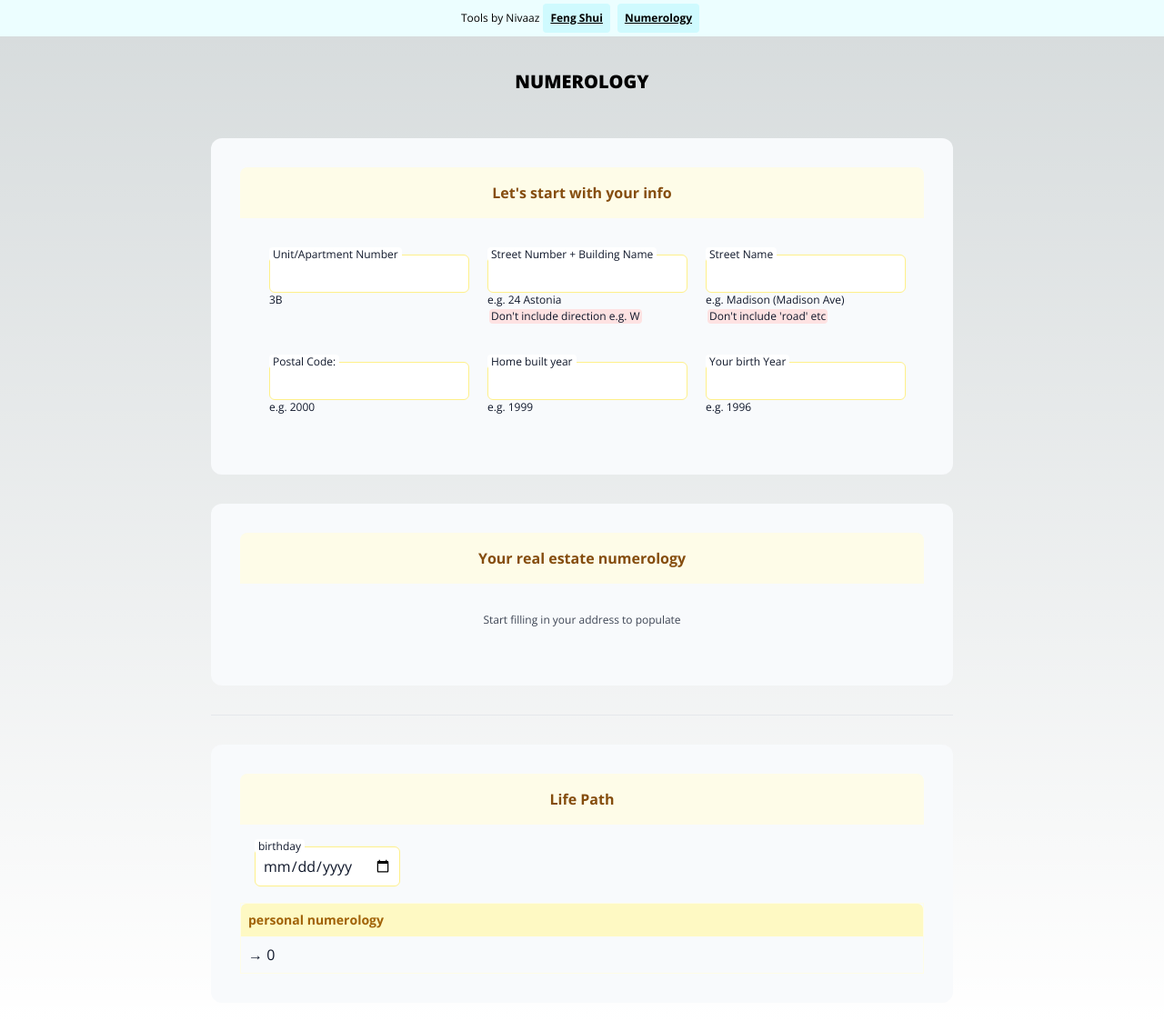
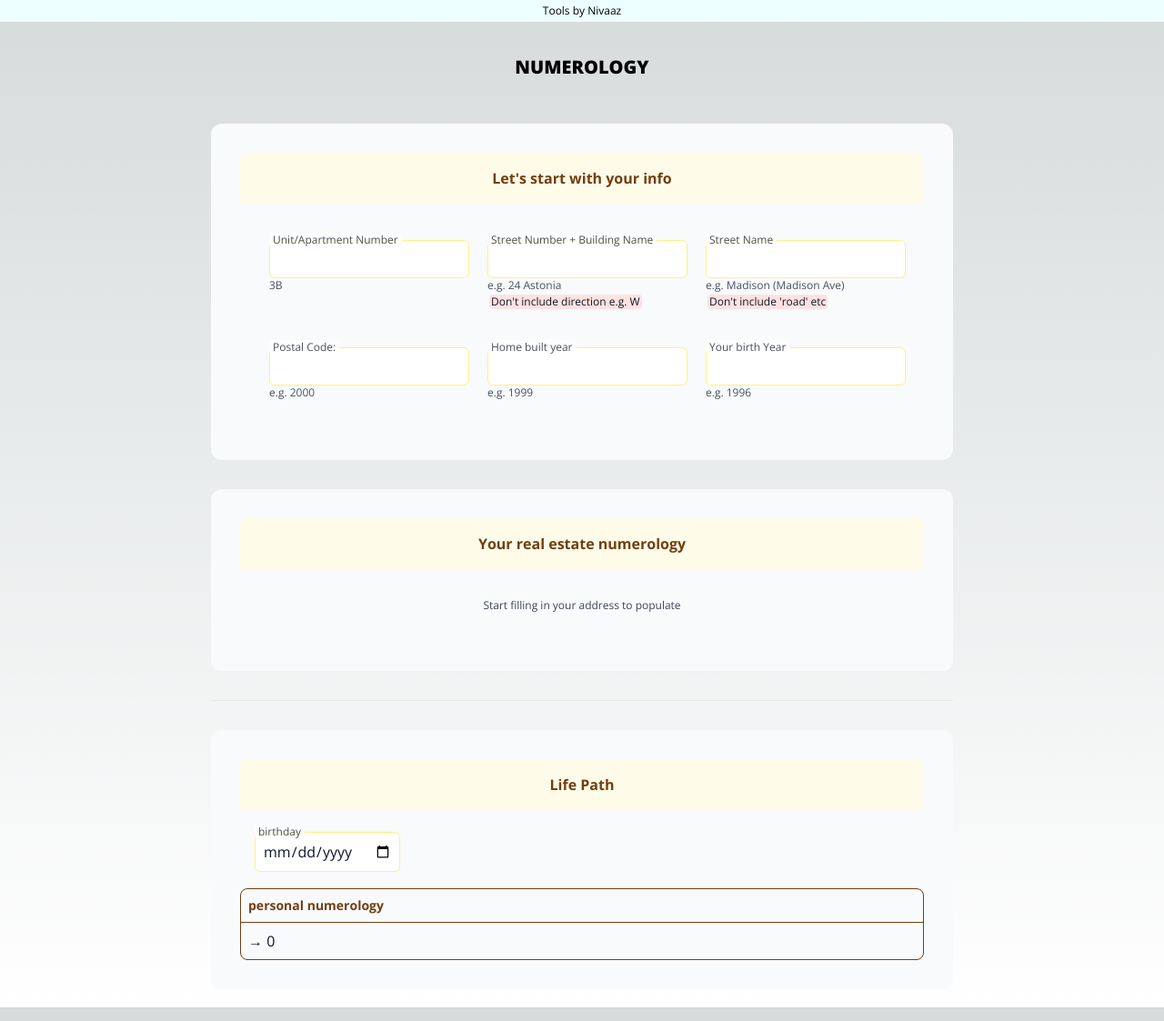
Before and after one commit to nivaaz/flying-star-feng-shui, a Next.js app: page /numerology in a window 1280 px wide. Shown: the whole page at 91% size. Built offline with nearby package versions, Linux system fonts and the light colour scheme; a web font is replaced by a local one.

Commit message:
add isdirty form, hide tabs

```diff
--- a/src/app/layout.tsx
+++ b/src/app/layout.tsx
@@ -22,19 +22,19 @@ export default function RootLayout({
         <>
           <nav className="text-center text-xs bg-cyan-50 dark:bg-cyan-800  flex flex-row justify-center p-1 ">
             <p className="my-auto"> Tools by Nivaaz</p>
-            <Link href="/feng-shui">
+            {/* <Link href="/feng-shui">
               {" "}
-              <p className=" w-fit underline font-bold p-2 mx-1 bg-cyan-100 dark:bg-cyan-900 rounded">
+              <p className=" w-fit font-bold p-2 mx-1 bg-cyan-100 dark:bg-cyan-900 rounded">
                 {" "}
                 Feng Shui{" "}
               </p>
             </Link>
             <Link href="/numerology">
-              <p className=" w-fit underline font-bold p-2 mx-1 bg-cyan-100 dark:bg-cyan-900 rounded">
+              <p className=" w-fit font-bold p-2 mx-1 bg-cyan-100 dark:bg-cyan-900 rounded">
                 {" "}
                 Numerology{" "}
               </p>
-            </Link>
+            </Link> */}
           </nav>
           {children}
         </>
--- a/src/app/numerology/page.tsx
+++ b/src/app/numerology/page.tsx
@@ -7,6 +7,10 @@ import {
 } from "./utils";
 import { addressFields, NumerologyMeanings } from "./constants";
 import Container from "../components/container";
+
+const isDirtyForm = (obj: any) => {
+  return !Object.values(obj).some((value) => value !== "");
+};
 
 const Numerology = () => {
   const [formData, setFormData] = useState({
@@ -40,7 +44,7 @@ const Numerology = () => {
         <Container>
           <Banner>Let&apos;s start with your info</Banner>
           <form
-            className="w-full rounded p-4 dark:text-white dark:bg-slate-900 space-y-4"
+            className="w-full rounded p-4 dark:text-white  space-y-4"
             onSubmit={handleSubmit}
           >
             <div className="grid sm:grid-cols-2 md:grid-cols-3 m-auto">
@@ -63,11 +67,13 @@ const Numerology = () => {
           <Banner>
             <p> Your real estate numerology</p>{" "}
           </Banner>
-          <div className="m-auto p-4 w-full  dark:bg-slate-900 rounded space-y-8">
-          <p className="text-xs text-center p-4 opacity-80">
-            {" "}
-            Start filling in your address to populate
-          </p>
+          <div className="m-auto p-4 w-full  space-y-8">
+            {isDirtyForm(formData) && (
+              <p className="text-xs text-center p-4 opacity-80">
+                {" "}
+                Start filling in your address to populate
+              </p>
+            )}
             {formData.unitNumber && (
               <Level
                 level="L0"
@@ -184,9 +190,9 @@ const InputAddressComponent = ({
   type?: string;
 }) => {
   return (
-    <div className="p-4">
+    <div className="p-4 ">
       <label
-        className="text-xs absolute bg-white px-1 rounded dark:bg-slate-900 dark:text-white "
+        className="opacity-75 text-xs absolute bg-white px-1 rounded dark:bg-slate-900 dark:text-white "
         htmlFor={currentId}
       >
         {label}
@@ -198,7 +204,7 @@ const InputAddressComponent = ({
         name={currentId}
         onChange={handleChange}
       />
-      <p className="text-xs"> {example}</p>
+      <p className="text-xs opacity-75"> {example}</p>
       <p className="bg-red-100 dark:bg-red-900 text-xs w-fit px-0.5 m-0.5 rounded">
         {" "}
         {warning}
@@ -223,8 +229,8 @@ const Level = ({
   const numerologyMeanings =
     NumerologyMeanings[output as keyof typeof NumerologyMeanings] ?? null;
   return (
-    <div className="border border-yellow-50 dark:border-yellow-950">
-      <p className="font-bold text-sm bg-yellow-100 dark:bg-yellow-700 dark:text-yellow-100 text-yellow-700 rounded-t-md p-2">
+    <div className="rounded-lg border dark:border-yellow-50 border-yellow-900">
+      <p className="font-bold text-sm  text-yellow-900 dark:bg-yellow-50 dark:text-yellow-900 rounded-t-md p-2 border-b border-yellow-900">
         {level} {description}
       </p>
       <div className="p-2">
@@ -233,7 +239,10 @@ const Level = ({
         </p>
         {numerologyMeanings && (
           <>
-            <p> {numerologyMeanings?.meaning}</p>{" "}
+            <p className="uppercase text-sm font-bold pt-4">
+              {" "}
+              {numerologyMeanings?.meaning}
+            </p>{" "}
             <p> {numerologyMeanings?.description}</p>
           </>
         )}
@@ -244,7 +253,7 @@ const Level = ({
 
 const Banner = ({ children }: { children: ReactNode }) => {
   return (
-    <div className="text-center bg-yellow-50 rounded-t-lg p-4 dark:bg-yellow-800 text-yellow-800 dark:text-yellow-200 font-bold">
+    <div className="text-center bg-yellow-50 rounded-t-lg p-4 dark:bg-yellow-900 text-yellow-900 dark:text-yellow-100 font-bold">
       {children}
     </div>
   );
```
